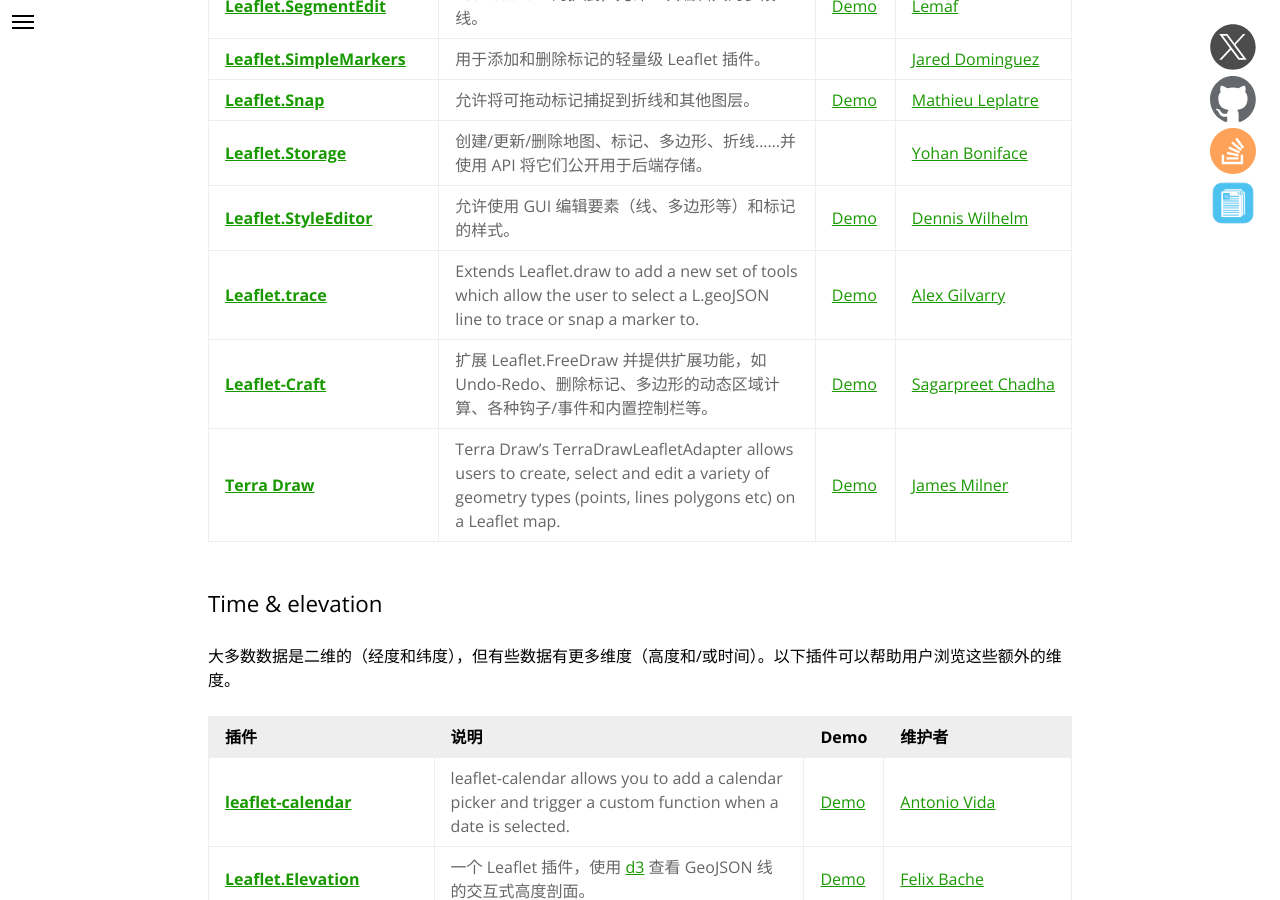
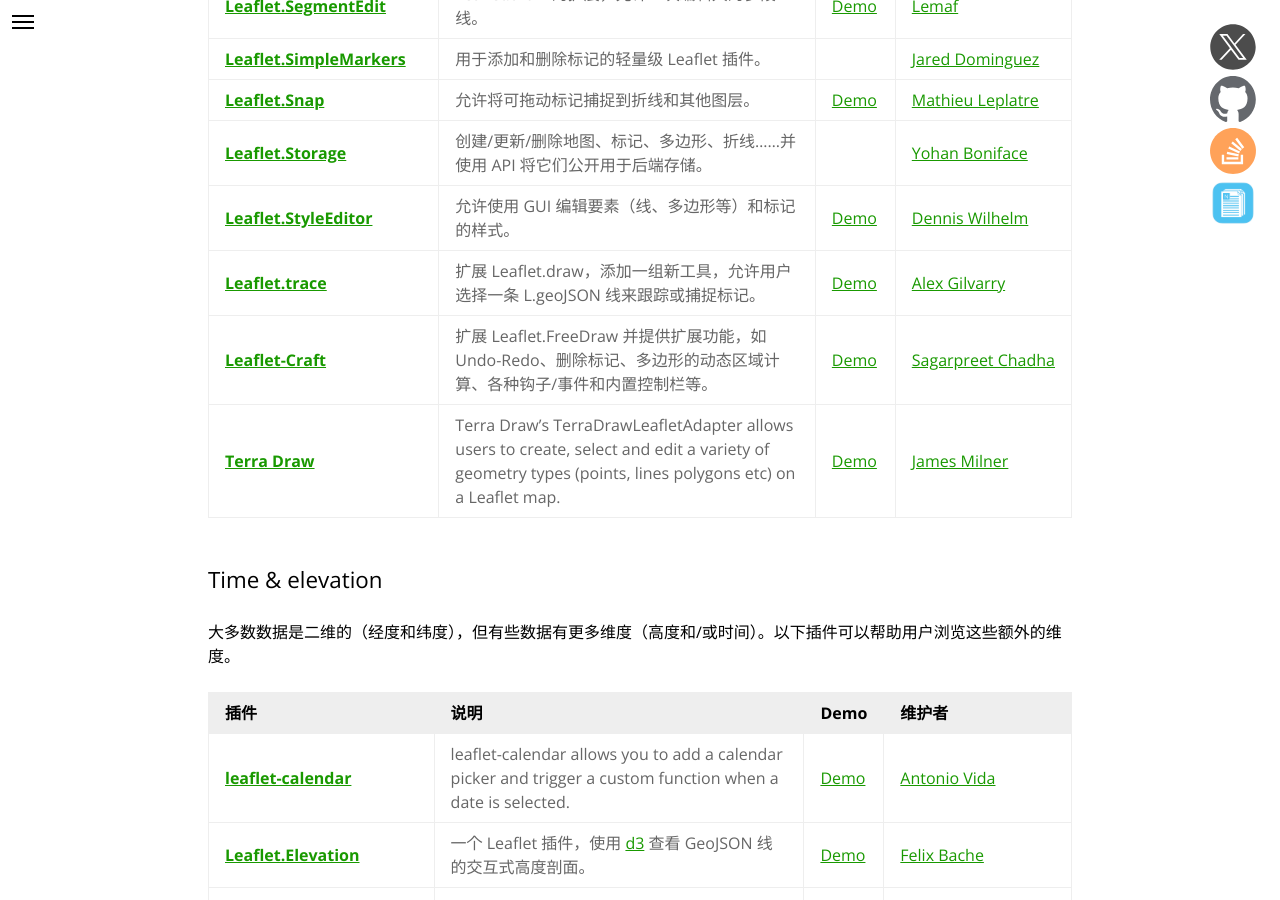
Before and after one commit to NICEXAI/leaflet_zh, a Jekyll site: the page built from plugins.md, in a window 1280 px wide and 900 px high, scrolled down 25643 px. Built offline with Jekyll 4.4.1, drawn with Linux system fonts in a browser that asks for light colours.

Commit message:
- 对 leaflet-trace 内的文档进行翻译和校正

```diff
--- a/_plugins/edit-geometries/leaflet-trace.md
+++ b/_plugins/edit-geometries/leaflet-trace.md
@@ -9,4 +9,4 @@
 compatible-v1: true
 ---
 
-Extends Leaflet.draw to add a new set of tools which allow the user to select a L.geoJSON line to trace or snap a marker to.
+扩展 Leaflet.draw，添加一组新工具，允许用户选择一条 L.geoJSON 线来跟踪或捕捉标记。
```
